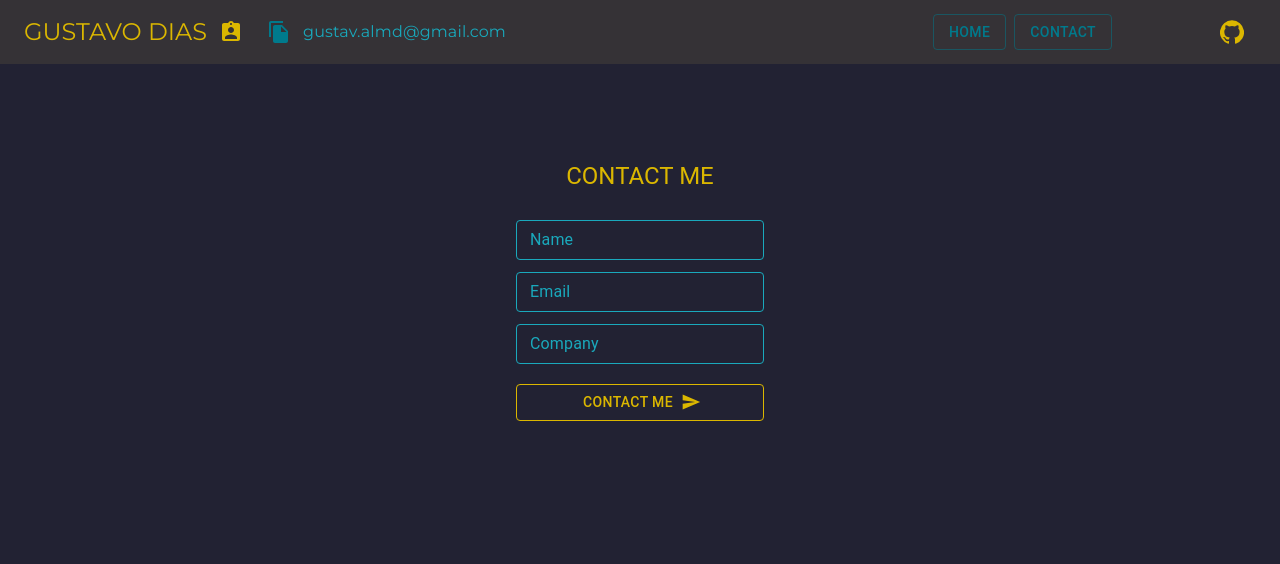
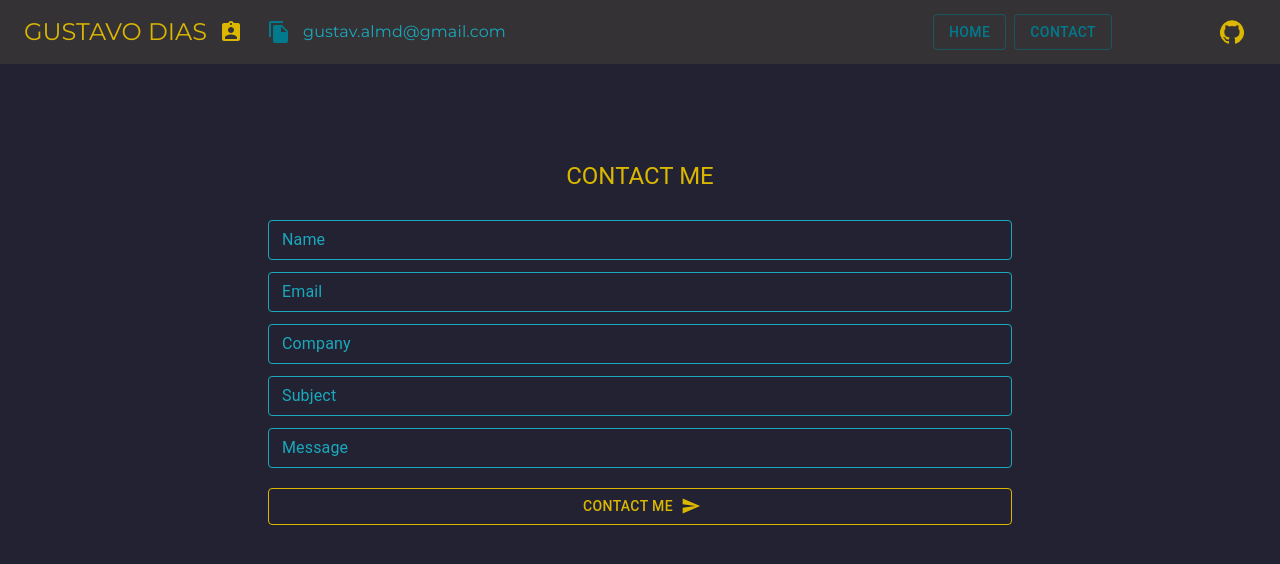
Before and after one commit to gustavdias/portfolio-v7, a React (Create React App) app: page /contact in a window 1280 px wide. Shown: the top 564 px of the page. Built offline with nearby package versions, Linux system fonts and the light colour scheme.

Commit message:
add emailjs

```diff
--- a/package.json
+++ b/package.json
@@ -8,10 +8,11 @@
     "@testing-library/jest-dom": "^4.2.4",
     "@testing-library/react": "^9.5.0",
     "@testing-library/user-event": "^7.2.1",
+    "emailjs-com": "^2.6.3",
     "react": "^16.13.1",
     "react-dom": "^16.13.1",
     "react-router-dom": "^5.2.0",
-    "react-scripts": "3.4.1",
+    "react-scripts": "^3.4.2",
     "react-spring": "^8.0.27",
     "react-typed": "^1.2.0",
     "react-use-gesture": "^7.0.15"
--- a/src/components/3dCard/3dCard.css
+++ b/src/components/3dCard/3dCard.css
@@ -4,7 +4,7 @@
   background: #36393f;
   margin: 0 auto;
   border-radius: 10px;
-  background-image: url(https://searchengineland.com/figz/wp-content/seloads/2015/01/text-messaging-chat-phones-ss-1920.jpg);
+  background-image: url(../../assets/images/Intelligent\ News.png);
   background-size: cover;
   background-position: center center;
   transition: box-shadow 0.5s;
@@ -17,7 +17,20 @@
   background: #36393f;
   margin: 0 auto;
   border-radius: 10px;
-  background-image: url(https://2bp.blogspot.com/-5q5kyaqigqg/UHnKaTLhhiI/AAAAAAAAIUA/qR25bIKQj4A/s1600/IMG_4771.JPG);
+  background-image: url(../../assets/images/rChat.png);
+  background-size: cover;
+  background-position: center center;
+  transition: box-shadow 0.5s;
+  will-change: transform;
+}
+
+.card3 {
+  height: 20vmax;
+  width: 35vmax;
+  background: #36393f;
+  margin: 0 auto;
+  border-radius: 10px;
+  background-image: url(../../assets/images/rChat.png);
   background-size: cover;
   background-position: center center;
   transition: box-shadow 0.5s;
--- a/src/components/Contact/Contact.js
+++ b/src/components/Contact/Contact.js
@@ -1,54 +1,71 @@
-import React from 'react';
-import {makeStyles, withStyles } from '@material-ui/core/styles';
-import {TextField, Typography, Button, Grid, Box} from '@material-ui/core';
-import SendIcon from '@material-ui/icons/Send';
+import React from "react";
+import { makeStyles, withStyles } from "@material-ui/core/styles";
+import { TextField, Typography, Button, Grid, Box } from "@material-ui/core";
+import SendIcon from "@material-ui/icons/Send";
+import emailjs from "emailjs-com";
+import { Link } from "react-router-dom";
 
-const useStyles = makeStyles((theme)=>({
-    form:{
-        marginTop: '6rem',
+const useStyles = makeStyles((theme) => ({
+  form: {
+    marginTop: "6rem",
 
     // top:'50%',
     // left:'50%',
     // transform: 'translate(-50%,-50%)',
     // position: 'absolute',
   },
-    button:{
-        marginTop: '1rem',
-        color: '#dbb700',
-        borderColor: '#dbb700',
-    }
-}))
+  button: {
+    marginTop: "1rem",
+    color: "#dbb700",
+    borderColor: "#dbb700",
+  },
+}));
 const InputField = withStyles({
   root: {
-    '& label.Mui-focused':{
-        color:'#dbb700',
+    "& label.Mui-focused": {
+      color: "#dbb700",
     },
-    '& label':{
-        color: '#1aa9bc',
+    "& label": {
+      color: "#1aa9bc",
     },
-    '& .MuiOutlinedInput-root':{
-        '& fieldset':{
-            borderColor: '#1aa9bc',
+    "& .MuiOutlinedInput-root": {
+      "& fieldset": {
+        borderColor: "#1aa9bc",
       },
-        '&:hover fieldset':{
-            borderColor: '#1aa9bc',
+      "&:hover fieldset": {
+        borderColor: "#1aa9bc",
       },
-        '&.Mui-focused fieldset':{
-            borderColor: '#1aa9bc',
+      "&.Mui-focused fieldset": {
+        borderColor: "#1aa9bc",
       },
-    }
-
-    }
+    },
+  },
 })(TextField);
-
-
 
 const Contact = () => {
   const classes = useStyles();
+  function sendEmail(e) {
+    e.preventDefault();
+
+    emailjs
+      .sendForm(
+        "gmail",
+        "contact_portfolio",
+        e.target,
+        "user_PHIS1FU7PHRvzVdoO3BOJ"
+      )
+      .then(
+        (result) => {
+          console.log(result.text);
+        },
+        (error) => {
+          console.log(error.text);
+        }
+      );
+  }
   return (
     // <Box component='div'>
-                    <Box component='div' style={{background:'#223', height: '100vh'}}>
-
+    <Box component="div" style={{ background: "#223", height: "100vh" }}>
       {/* <Grid container justify='center'>
                 <Box component='form' name="contact" method="POST" data-netlify="true" className={classes.form}>
                     <Typography variant='h5' style={{color: '#dbb700',textAlign:'center', textTransform: 'uppercase'}}>Contact Me</Typography>
@@ -66,26 +83,91 @@ const Contact = () => {
                 </Box>
             </Grid> */}
 
-            <Grid container justify='center'>
+      <Grid container justify="center">
+        <form name="contact" onSubmit={sendEmail} className={classes.form}>
+          <Typography
+            variant="h5"
+            style={{
+              color: "#dbb700",
+              textAlign: "center",
+              textTransform: "uppercase",
+            }}
+          >
+            Contact Me
+          </Typography>
+          <br />
+          <InputField
+            fullWidth={true}
+            type="text"
+            name="name"
+            label="Name"
+            variant="outlined"
+            inputProps={{ style: { color: "white" } }}
+            margin="dense"
+            size="medium"
+          ></InputField>
+          <br />
+          <InputField
+            fullWidth={true}
+            type="email"
+            name="email"
+            label="Email"
+            variant="outlined"
+            inputProps={{ style: { color: "white" } }}
+            margin="dense"
+            size="medium"
+          ></InputField>
+          <br />
+          <InputField
+            fullWidth={true}
+            type="text"
+            name="company"
+            label="Company"
+            variant="outlined"
+            inputProps={{ style: { color: "white" } }}
+            margin="dense"
+            size="medium"
+          ></InputField>
+          <InputField
+            fullWidth={true}
+            type="text"
+            name="subject"
+            label="Subject"
+            variant="outlined"
+            inputProps={{ style: { color: "white" } }}
+            margin="dense"
+            size="medium"
+          ></InputField>
 
-                <form  name="contact" netlify netlify-honeypot="bot-field" className={classes.form}>
+          <InputField
+            fullWidth={true}
+            type="text"
+            name="message"
+            label="Message"
+            variant="outlined"
+            inputProps={{ style: { color: "white" } }}
+            margin="dense"
+            size="medium"
+          ></InputField>
 
-                    <Typography variant='h5' style={{color: '#dbb700',textAlign:'center', textTransform: 'uppercase'}}>Contact Me</Typography>
-                    <br/>
-                    <InputField fullWidth={true} type='text' name='name' label='Name' variant='outlined' inputProps={{style:{color:'white'}}} margin='dense' size='medium'></InputField>
-                    <br/>
-                    <InputField  fullWidth={true} type='email' name='email' label='Email' variant='outlined' inputProps={{style:{color:'white'}}} margin='dense' size='medium'></InputField>
-                    <br/>
-                    <InputField fullWidth={true} type='text' name='message' label='Company' variant='outlined' inputProps={{style:{color:'white'}}} margin='dense' size='medium'></InputField>
+          <br />
+          <Button
+            type="submit"
 
-                <br/>
-                <Button type='submit' className={classes.button} fullWidth={true} variant='outlined' endIcon={<SendIcon/>}>
+            value="Send"
+            // component={Link}
+            // to="/"
+            className={classes.button}
+            fullWidth={true}
+            variant="outlined"
+            endIcon={<SendIcon />}
+          >
             Contact Me
           </Button>
         </form>
       </Grid>
     </Box>
-    )
-}
+  );
+};
 
 export default Contact;
--- a/src/components/MainProjects/MainProjects.js
+++ b/src/components/MainProjects/MainProjects.js
@@ -173,7 +173,7 @@ export default function MainProjects() {
                     >
                       rChat App - PWA Realtime Chat
                     </Typography>
-                    <MainCard card="card1" divided="4" />
+                    <MainCard card="card2" divided="4" />
                   </CardContent>
                 </CardActionArea>
                 <CardContent
@@ -192,7 +192,7 @@ export default function MainProjects() {
                   </Typography>
                 </CardContent>
                 <CardActions
-                  className={`${classes.cardContent} ${classes.cardYellow}`}
+                  className={`${classes.cardContent} ${classes.cardBlack}`}
                 >
                   <Button
                     variant="contained"
@@ -222,7 +222,7 @@ export default function MainProjects() {
             </Grid>
 
             {/* Card 2 Blue */}
-            <Grid item key={2} xs={12} sm={6} md={6}>
+            {/* <Grid item key={2} xs={12} sm={6} md={6}>
               <Card className={classes.card}>
                 <CardActionArea
                   target="_blank"
@@ -240,7 +240,7 @@ export default function MainProjects() {
                     >
                       cDice - A customizable dice
                     </Typography>
-                    <MainCard card="card2" divided="1.35" />
+                    <MainCard card="card3" divided="1.35" />
                   </CardContent>
                 </CardActionArea>
 
@@ -267,7 +267,7 @@ export default function MainProjects() {
                   </Typography>
                 </CardContent>
                 <CardActions
-                  className={`${classes.cardContent} ${classes.cardBlue}`}
+                  className={`${classes.cardContent} ${classes.cardBlack}`}
                 >
                   <Button
                     variant="contained"
@@ -294,7 +294,7 @@ export default function MainProjects() {
                   </Button>
                 </CardActions>
               </Card>
-            </Grid>
+            </Grid> */}
 
           </Grid>
           </Zoom>
```
Also changed, not shown: src/components/Contact/Contact-v1.js (deleted, +0 -68 lines), src/assets/images/Intelligent News.png (added), src/assets/images/rChat.png (added). Lines whose indentation alone changed are shown as unchanged.
